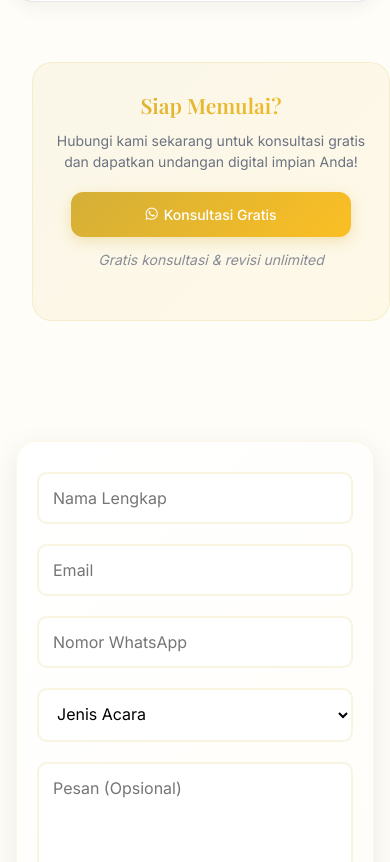
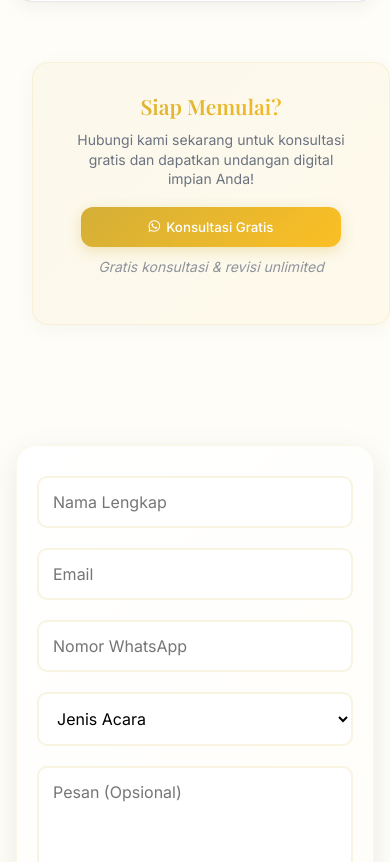
Before and after one commit to radenznr/digital-invitations-landing, a plain HTML site: page index.html in a window 390 px wide. Shown: the part 7076-7938 px from the top of the page. Drawn offline with nearby package versions, Linux system fonts and the light colour scheme.

Commit message:
Update styles.css

```diff
--- a/styles.css
+++ b/styles.css
@@ -1755,41 +1755,49 @@ button {
 
     /* CTA Section Mobile - Card Style */
     .cta-section {
-        padding: 30px 20px;
-        margin: 0;
-        border-radius: 20px;
-        background: linear-gradient(135deg, rgba(212, 175, 55, 0.08) 0%, rgba(251, 191, 36, 0.08) 100%);
-        border: 1px solid rgba(212, 175, 55, 0.15);
+        padding: 25px 16px;
+        margin: 0 16px;
+        border-radius: 16px;
+        background: linear-gradient(135deg, rgba(212, 175, 55, 0.06) 0%, rgba(251, 191, 36, 0.06) 100%);
+        border: 1px solid rgba(212, 175, 55, 0.12);
         text-align: center;
+        box-shadow: 0 4px 20px rgba(0, 0, 0, 0.04);
     }
 
     .cta-section h3 {
-        font-size: 1.5rem;
-        margin-bottom: 12px;
+        font-size: 1.4rem;
+        margin-bottom: 10px;
         background: var(--gradient-primary);
         -webkit-background-clip: text;
         -webkit-text-fill-color: transparent;
         background-clip: text;
+        line-height: 1.3;
     }
 
     .cta-section p {
-        font-size: 0.95rem;
-        margin-bottom: 20px;
-        line-height: 1.5;
+        font-size: 0.9rem;
+        margin-bottom: 18px;
+        line-height: 1.4;
+        color: var(--text-secondary);
+        max-width: 90%;
+        margin-left: auto;
+        margin-right: auto;
     }
 
     .cta-section .btn {
         width: 100%;
-        max-width: 280px;
-        padding: 14px 24px;
-        font-size: 1rem;
+        max-width: 260px;
+        padding: 12px 20px;
+        font-size: 0.95rem;
         border-radius: 12px;
-        margin-bottom: 12px;
+        margin-bottom: 10px;
     }
 
     .cta-note {
-        font-size: 0.8rem;
-        opacity: 0.8;
+        font-size: 0.75rem;
+        opacity: 0.75;
+        margin: 0;
+        color: var(--text-light);
     }
 
     /* Simple Footer responsive */
```
